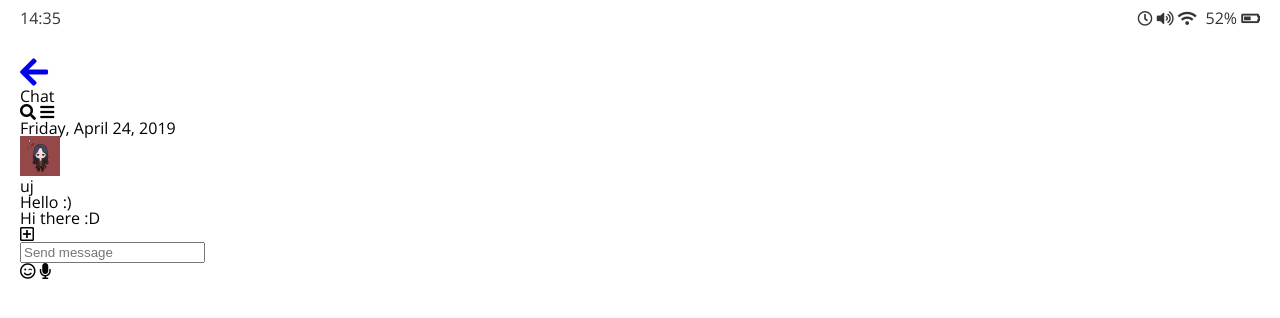
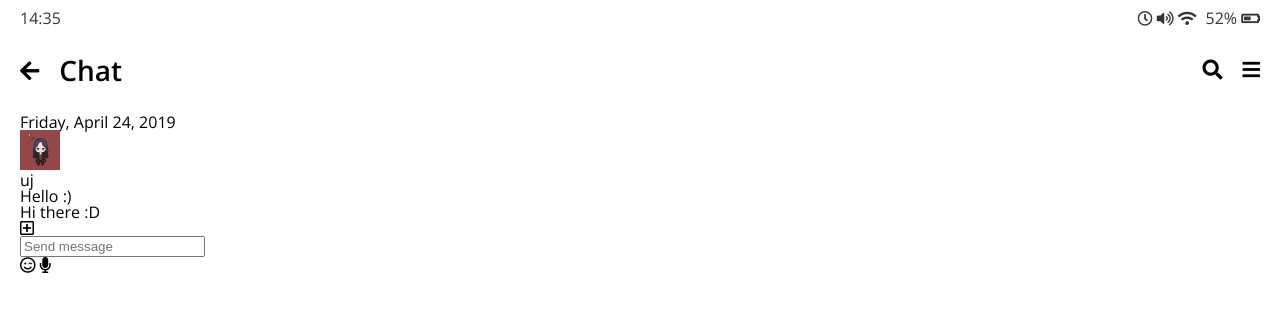
Before and after one commit to grin-quokka/cocoatalk, a plain HTML site: page chat.html in a window 1280 px wide. Drawn offline with nearby package versions, Linux system fonts and the light colour scheme.

Commit message:
css header

```diff
--- a/chat.html
+++ b/chat.html
@@ -29,7 +29,7 @@
     <header class="header">
       <div class="header__header-column">
         <a href="index.html" class="header__back-btn">
-          <i class="fas fa-arrow-left fa-2x"></i>
+          <i class="fas fa-arrow-left"></i>
         </a>
         <h1 class="header__title">Chat</h1>
       </div>
--- /dev/null
+++ b/css/header.css
@@ -0,0 +1,27 @@
+.header {
+  display: flex;
+  justify-content: space-between;
+  align-items: center;
+  margin-bottom: 30px;
+}
+
+.header .header__title {
+  font-size: 28px;
+  font-weight: 600;
+}
+
+.header .header__icon {
+  font-size: 20px;
+  margin-left: 20px;
+  cursor: pointer;
+}
+
+.header .header__header-column {
+  display: flex;
+  align-items: center;
+}
+
+.header .header__back-btn {
+  font-size: 22px;
+  margin-right: 20px;
+}
--- a/css/styles.css
+++ b/css/styles.css
@@ -1,6 +1,7 @@
-@import url("https://fonts.googleapis.com/css?family=Open+Sans:400,700");
+@import url("https://fonts.googleapis.com/css?family=Open+Sans:400,600");
 @import "reset.css";
 @import "status-bar.css";
+@import "header.css";
 
 body {
   background-color: white;
@@ -9,3 +10,7 @@ body {
   font-family: "Open Sans", -apple-system, BlinkMacSystemFont, "Segoe UI",
     Roboto, Oxygen, Ubuntu, Cantarell, "Open Sans", "Helvetica Neue", sans-serif;
 }
+
+a {
+  color: inherit;
+}
```
Also changed, not shown: settings.html (+1 -1 lines).
